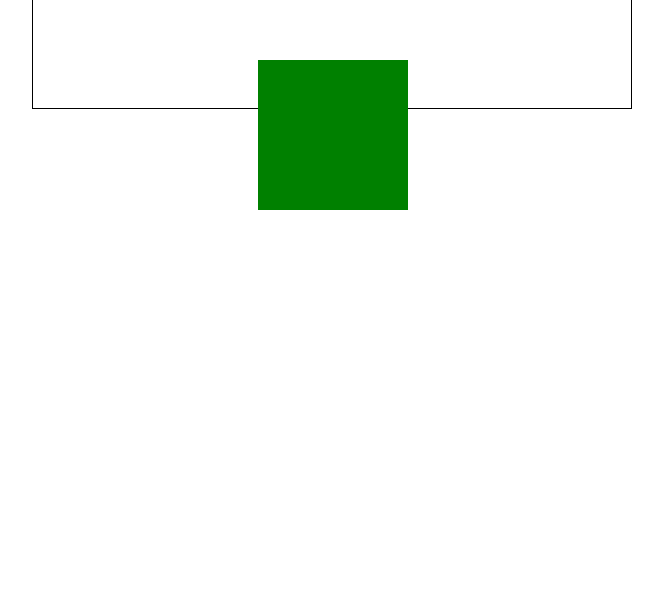
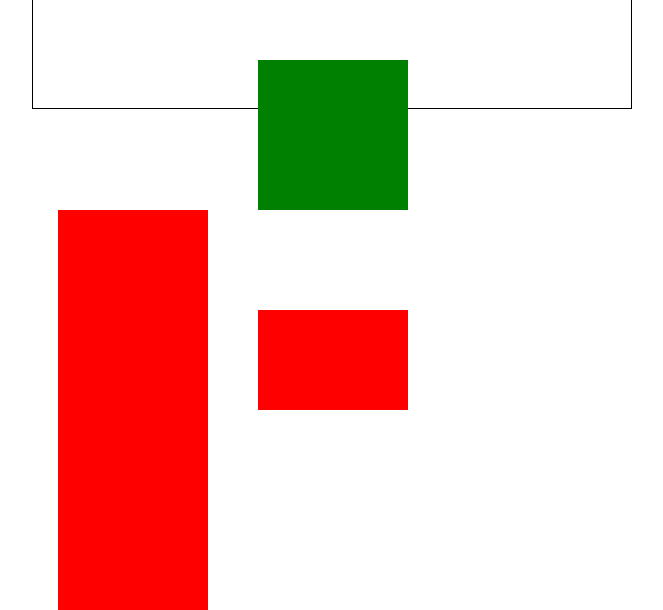
Before and after one commit to Artists-for-Humanity/Ctech-Arcade, a plain HTML site: page 2d_Subway_Surfer/page2.html in a window 1280 px wide. Shown: the part 691-1301 px from the top of the page, without its empty margins (68-731 px from the left). Before the commit the page ends 1040 px from the top, so only its background shows below. Drawn offline with Linux system fonts and the light colour scheme.

Commit message:
added more barriers

```diff
--- a/2d_Subway_Surfer/page2.css
+++ b/2d_Subway_Surfer/page2.css
@@ -14,6 +14,7 @@ body{
     margin: auto;
     border: 1px solid black;
     box-sizing: border-box;
+    position: relative;
 }
 
 #score_container{
@@ -24,32 +25,48 @@ body{
     height: 150px;
     width: 150px;
     background-color: green;
-    position: relative;
-    top: 650px;
+    position: absolute;
+    top: 750px;
     left: 225px;
 }
 
 #barrier_1{
     height: 100px;
     width: 150px;
-    margin: 0 25px;
+    margin: 0;
     background-color: red;
-    top: 850px;
-    position: relative;
-    animation: slide 2s infinite linear;
+    top: 1000px;
+    left: 225px;
+    position: absolute;
+    animation: movement 4s infinite linear;
     overflow: hidden;
-
-}
-@keyframes slide{
-    0%{top:-200px};
-    100%{top:850px};
 }
 
-#white{
-    width: 600px;
-    height: 100px;
+#barrier_2{
+    height: 300px;
+    width: 150px;
+    margin: 0;
+    background-color: red;
+    top: 900px;
+    left: 25px;
     position: absolute;
-    top: 940px;
-    background-color: white;
-    z-index: 10000000;
+    animation: movement 3s infinite linear;
+    overflow: hidden;
 }
+
+#barrier_3{
+    height: 400px;
+    width: 150px;
+    margin: 0;
+    background-color: red;
+    top: 900px;
+    left: 25px;
+    position: absolute;
+    animation: movement 3s infinite linear;
+    overflow: hidden;
+}
+
+@keyframes movement{
+    0%{top:-400px};
+    100%{top:900px};
+}
--- a/2d_Subway_Surfer/page2.html
+++ b/2d_Subway_Surfer/page2.html
@@ -19,9 +19,7 @@
         <div class="obstacle_zone">
             <div id="barrier_1"></div>
             <div id="barrier_2"></div>
-            <div id="ramp"></div>
-            <div id="train"></div>
-            <div id="white"></div>
+            <div id="barrier_3"></div>
         </div>
         <div id="player">
 
--- a/2d_Subway_Surfer/script.js
+++ b/2d_Subway_Surfer/script.js
@@ -18,32 +18,90 @@ function moveRight(){
     }
 }
 
+function slide(){
+    let left =
+    parseInt(window.getComputedStyle(player)
+    .getPropertyValue("left"));
+    left += 1;
+    console.log("y")
+
+
+}
+
 document.addEventListener("keydown", event => {
     if(event.key==="ArrowLeft"){moveLeft();}
     if(event.key==="ArrowRight"){moveRight();}
+    if(event.ley==="ArrowDown"){slide();}
 });
 
-var block = document.getElementById("barrier_1");
+var barrier_1 = document.getElementById("barrier_1");
+var barrier_2 = document.getElementById("barrier_2");
+var barrier_3 = document.getElementById("barrier_3");
 var counter = 0;
 barrier_1.addEventListener('animationiteration', () => {
     var random = Math.floor(Math.random() * 3);
-    left = random * 200;
-    block.style.left = left + "px";
+    left = 25 + random * 200;
+    barrier_1.style.left = left + "px";
     counter++;
 });
+barrier_2.addEventListener('animationiteration', () => {
+    var random = Math.floor(Math.random() * 3);
+    left = 25 + random * 200;
+    barrier_2.style.left = left + "px";
+    counter++;
+});
+barrier_3.addEventListener('animationiteration', () => {
+    var random = Math.floor(Math.random() * 3);
+    left = 25 + random * 200;
+    barrier_3.style.left = left + "px";
+    counter++
+})
 
 setInterval(function(){
     var playerLeft =
     parseInt(window.getComputedStyle(player)
     .getPropertyValue("left"));
-    var blockLeft =
-    parseInt(window.getComputedStyle(block)
+    var barrier_1Left =
+    parseInt(window.getComputedStyle(barrier_1)
     .getPropertyValue("left"));
-    var blockTop =
-    parseInt(window.getComputedStyle(block)
+    var barrier_1Top =
+    parseInt(window.getComputedStyle(barrier_1)
     .getPropertyValue("top"));
-    if(playerLeft == blockLeft && blockTop<900&& blockTop>600){
-        alert("Game Over. Score: " + counter)
-        block.style.animation = "none";
-    }
-}, 1);
+    var barrier_2Left =
+    parseInt(window.getComputedStyle(barrier_2)
+    .getPropertyValue("left"));
+    var barrier_2Top =
+    parseInt(window.getComputedStyle(barrier_2)
+    .getPropertyValue("top"));
+    var barrier_3Left =
+    parseInt(window.getComputedStyle(barrier_3)
+    .getPropertyValue("left"));
+    var barrier_3Top =
+    parseInt(window.getComputedStyle(barrier_3)
+    .getPropertyValue("top"));
+    if(playerLeft == barrier_1Left &&
+        barrier_1Top<900&&
+        barrier_1Top>650){
+        alert("Game Over. Score: " + counter);
+        barrier_1.style.animation = "none";
+        barrier_2.style.animation = "none";
+        barrier_3.style.animation = "none";
+        }
+    if(playerLeft == barrier_2Left &&
+        barrier_2Top<900&&
+        barrier_2Top>450){
+        alert("Game Over. Score:" + counter);
+        barrier_2.style.animation = "none";
+        barrier_1.style.animation = "none";
+        barrier_3.style.animation = "none";
+        }
+    if(playerLeft == barrier_3Left &&
+        barrier_3Top<900&&
+        barrier_3Top>350){
+        alert("Game Over. Score:" + counter);
+        barrier_3.style.animation = "none";
+        barrier_2.style.animation = "none"
+        barrier_1.style.animation = "none";
+        }
+
+} ,1);
```
